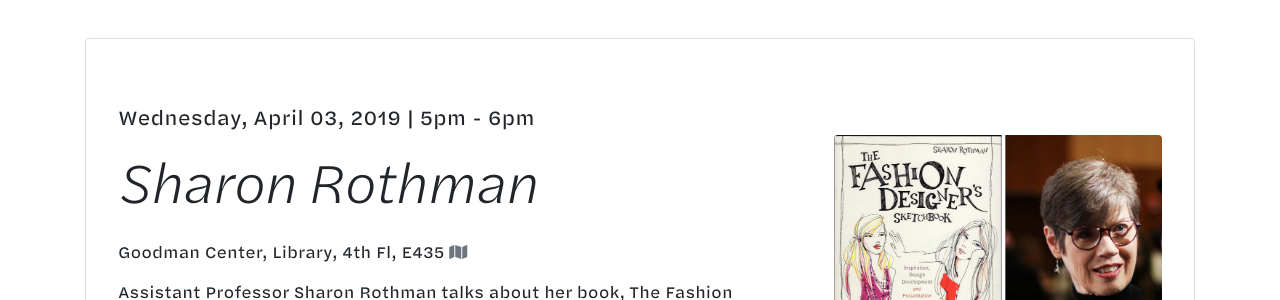
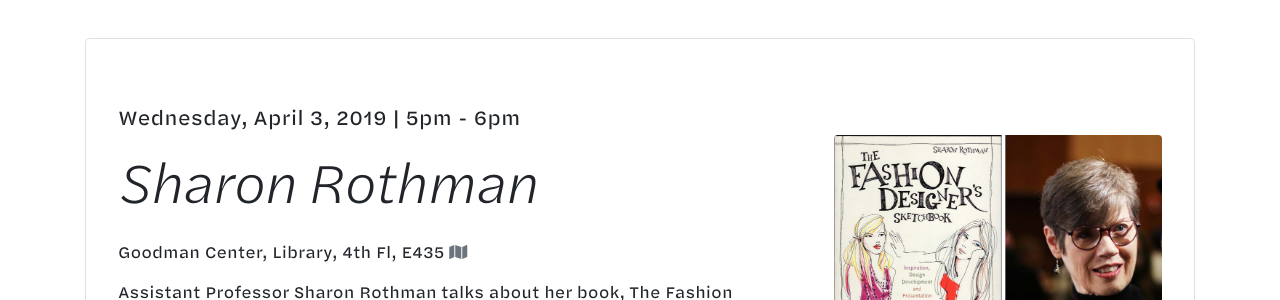
Before and after one commit to fit-authors/fit-authors.github.io, a Jekyll site: the page built from index.md, in a window 1280 px wide. Shown: the part 206-506 px from the top of the page. Built offline with Jekyll 4.4.1, drawn with Linux system fonts in a browser that asks for light colours; nearby versions of some CDN libraries.

Commit message:
fix date format

```diff
--- a/_includes/event-slide.html
+++ b/_includes/event-slide.html
@@ -2,7 +2,7 @@
 <div class="jumbotron bg-white" id="event-slide">
   <div class="row align-items-center">
     <div class="col-md-8">
-      <p class="lead">{{event.date | date: "%A, %B %d, %Y" }} | {{event.time}}</p>
+      <p class="lead">{{event.date | date: "%A, %B %e, %Y" }} | {{event.time}}</p>
       <h1 class="d-none d-md-block display-4 font-italic mb-4">
         {{event.event_title}}
       </h1>
--- a/_layouts/event.html
+++ b/_layouts/event.html
@@ -11,7 +11,7 @@ layout: default
       {% endif %}
       <p class="font-italic">{{page.description}}</p>
       <p class="lead text-center my-5">
-        {{page.date | date: "%A, %B %d, %Y" }} | {{page.time}}<br>
+        {{page.date | date: "%A, %B %e, %Y" }} | {{page.time}}<br>
         {{page.location}}
         {% if page.map %}
         <!-- Map Button -->
```
